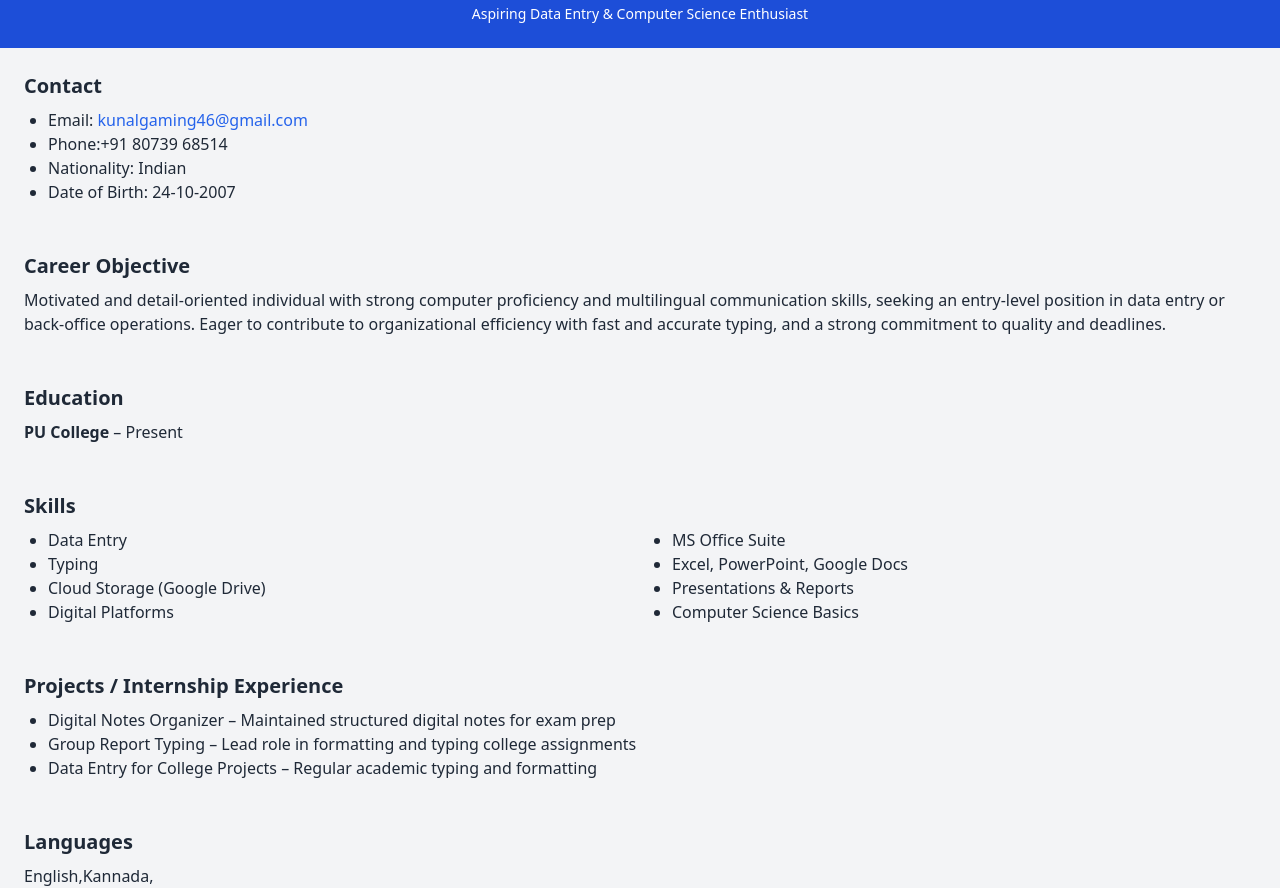
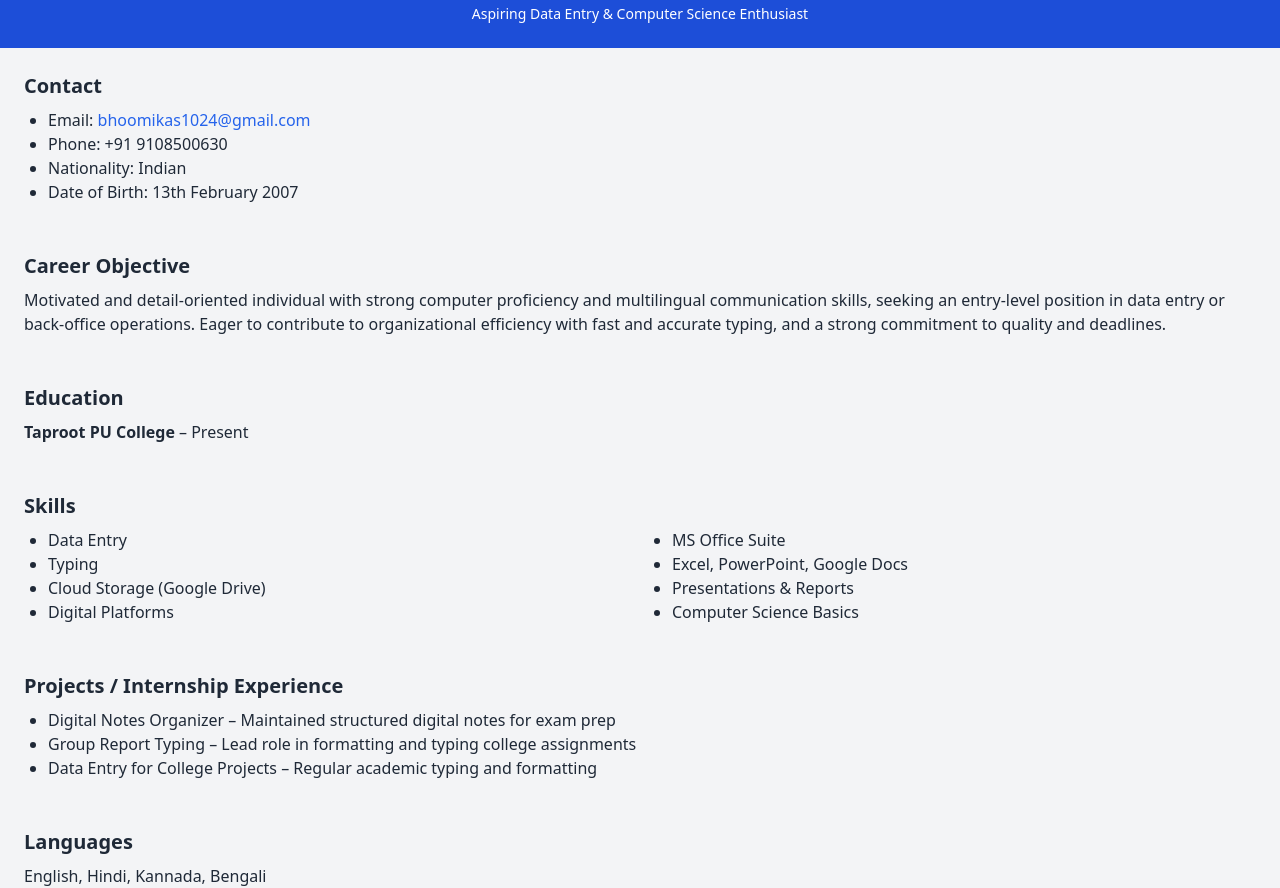
Before and after one commit to kunalonlykunal/S.Bhoomika, a plain HTML site: page index.html in a window 1280 px wide. Shown: the part 64-952 px from the top of the page. Drawn offline with nearby package versions, Linux system fonts and the light colour scheme.

Commit message:
Update index.html

```diff
--- a/index.html
+++ b/index.html
@@ -20,10 +20,10 @@
   <section class="container mx-auto p-6">
     <h2 class="text-xl font-semibold mb-2">Contact</h2>
     <ul class="list-disc ml-6">
-      <li>Email: <a href="mailto:bhoomikas1024@gmail.com" class="text-blue-600">kunalgaming46@gmail.com</a></li>
-      <li>Phone:+91 80739 68514 </li>
+      <li>Email: <a href="mailto:bhoomikas1024@gmail.com" class="text-blue-600">bhoomikas1024@gmail.com</a></li>
+      <li>Phone: +91 9108500630</li>
       <li>Nationality: Indian</li>
-      <li>Date of Birth: 24-10-2007</li>
+      <li>Date of Birth: 13th February 2007</li>
     </ul>
   </section>
 
@@ -38,7 +38,7 @@
   <!-- Education -->
   <section class="container mx-auto p-6">
     <h2 class="text-xl font-semibold mb-2">Education</h2>
-    <p><strong>PU College</strong> – Present</p>
+    <p><strong>Taproot PU College</strong> – Present</p>
   </section>
 
   <!-- Skills -->
@@ -73,7 +73,7 @@
   <!-- Languages -->
   <section class="container mx-auto p-6">
     <h2 class="text-xl font-semibold mb-2">Languages</h2>
-    <p>English,Kannada,</p>
+    <p>English, Hindi, Kannada, Bengali</p>
   </section>
 
   <!-- Hobbies & Awareness -->
```
